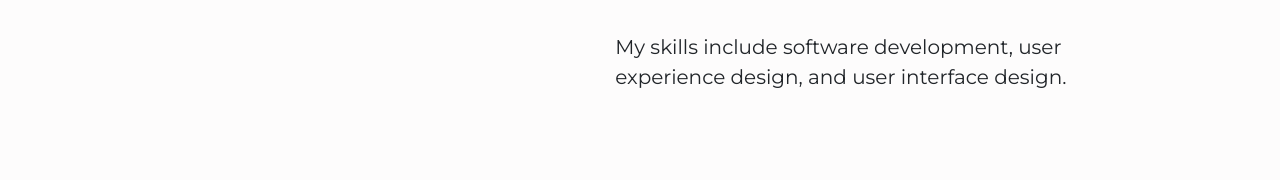
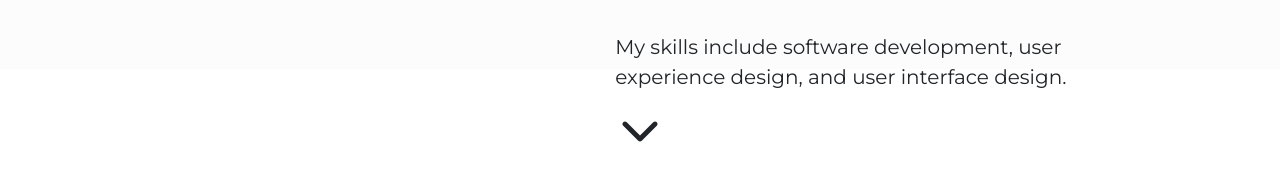
Before and after one commit to meganemcclure/ivyloulou-website, a React (Create React App) app: page /#/ in a window 1280 px wide. Shown: the part 604-784 px from the top of the page. Built offline with nearby package versions, Linux system fonts and the light colour scheme.

Commit message:
add down arrow

```diff
--- a/package.json
+++ b/package.json
@@ -3,6 +3,11 @@
   "version": "0.1.0",
   "private": true,
   "dependencies": {
+    "@fortawesome/fontawesome-svg-core": "^6.5.2",
+    "@fortawesome/free-brands-svg-icons": "^6.5.2",
+    "@fortawesome/free-regular-svg-icons": "^6.5.2",
+    "@fortawesome/free-solid-svg-icons": "^6.5.2",
+    "@fortawesome/react-fontawesome": "^0.2.0",
     "@testing-library/jest-dom": "^5.17.0",
     "@testing-library/react": "^13.4.0",
     "@testing-library/user-event": "^13.5.0",
--- a/src/App.tsx
+++ b/src/App.tsx
@@ -5,6 +5,7 @@ import './App.css';
 import HeroImg from './images/IMG_0099 (5).jpg';
 import Hero from './Hero';
 import Nav from './Nav';
+import BounceArrow from './BounceArrow';
 
 function App() {
   return (
@@ -15,6 +16,7 @@ function App() {
         header={'Hello, World!'}
         body={'I’m Megan, a fullstack software developer and aspiring UI/UX designer with a passion for making things and solving problems.\n\nMy skills include software development, user experience design, and user interface design.'}
       />
+      <BounceArrow />
     </>
   );
 }
--- /dev/null
+++ b/src/BounceArrow.css
@@ -0,0 +1,36 @@
+.downIconContainer {
+    width: 100%;
+    display: flex;
+    justify-content: center;
+    align-items: center;
+    padding: 40px 0px;
+    bottom: 0px;
+}
+
+#downIcon {
+    font-size: 40px;
+    animation: bounceAnimation 1s infinite;
+}
+
+@keyframes bounceAnimation {
+    from {
+        margin-top: 7px;
+        margin-bottom: 0px;
+    }
+
+    50% {
+        margin-top: 0px;
+        margin-bottom: 7px;
+    }
+
+    to {
+        margin-top: 7px;
+        margin-bottom: 0px;
+    }
+}
+
+@media only screen and (max-width: 768px) {
+    .downIconContainer {
+        padding: 20px 0px;
+    }
+}
--- /dev/null
+++ b/src/BounceArrow.tsx
@@ -0,0 +1,16 @@
+import React from 'react';
+import { FontAwesomeIcon } from '@fortawesome/react-fontawesome'
+import { faChevronDown } from '@fortawesome/free-solid-svg-icons/faChevronDown'
+
+import './BounceArrow.css';
+
+
+function BounceArrow() {
+  return (
+    <div className="downIconContainer">
+      <FontAwesomeIcon id='downIcon' icon={faChevronDown} />
+    </div>
+  )
+}
+
+export default BounceArrow;
```
Also changed, not shown: 1 other file (tests, documents, lock files or other folders).
